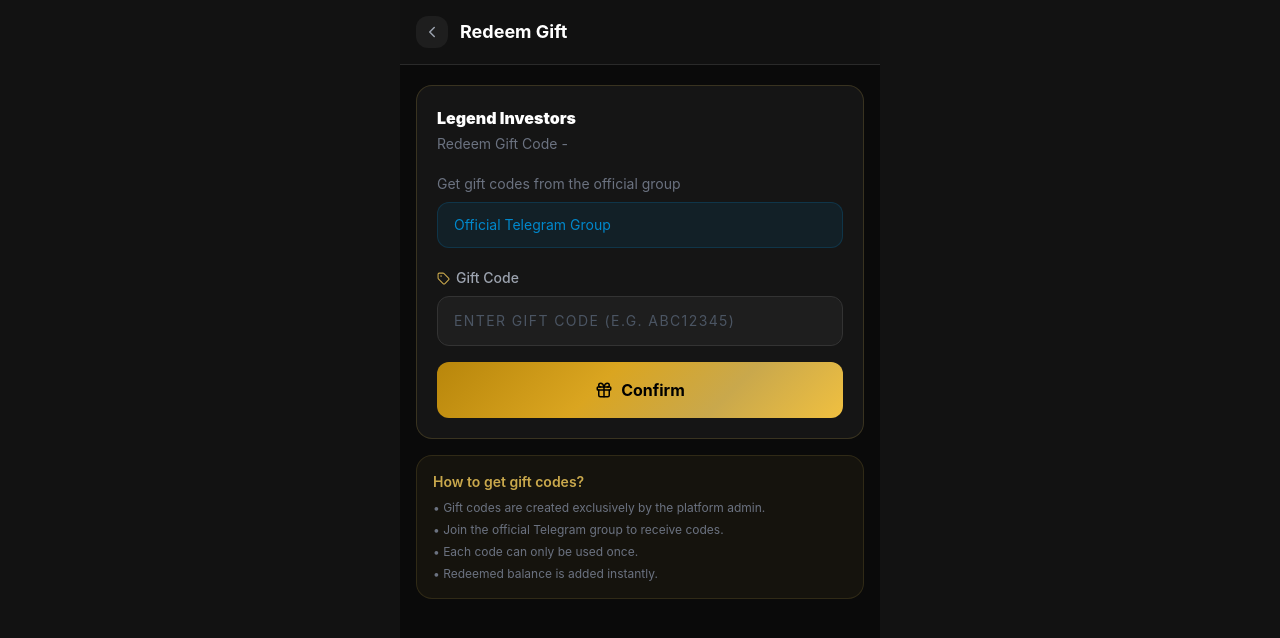
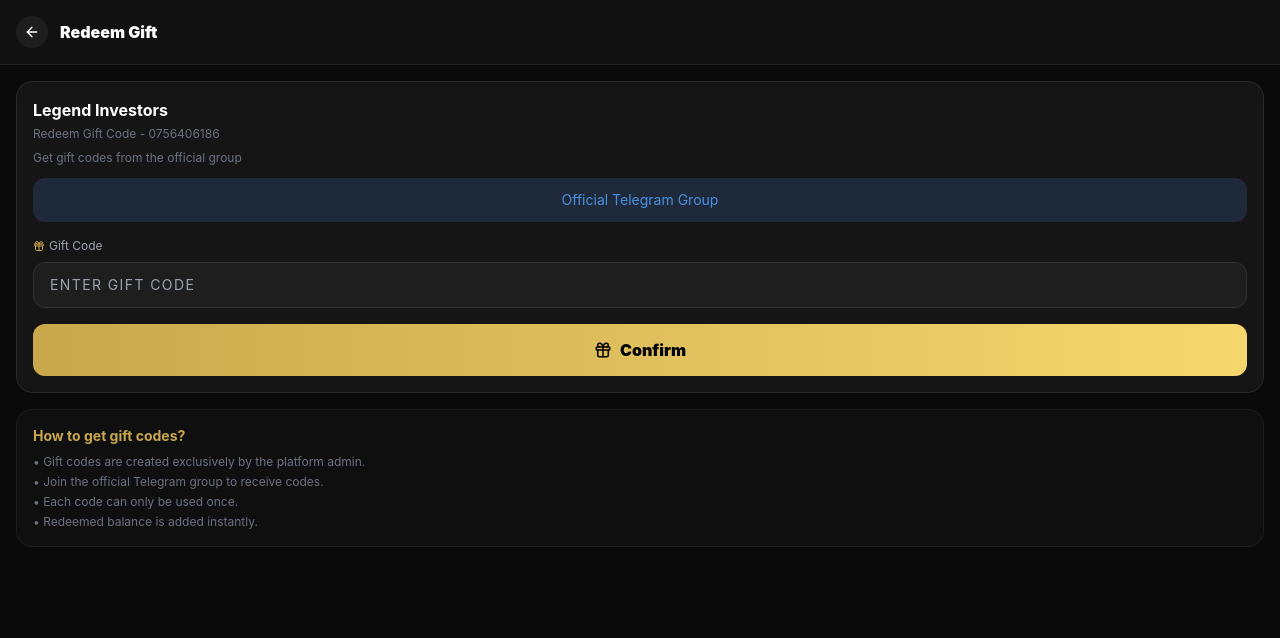
Before and after one commit to legendinvestors6-star/Legendsnvestors-9bkh56-37259-20261010, a React (Vite) app: page /redeem in a window 1280 px wide. Shown: the top 638 px of the page. Built offline with nearby package versions, Linux system fonts and the light colour scheme; no server answers; sample sign-in values are in the browser's storage.

Commit message:
Update RedeemGiftPage.tsx

```diff
--- a/src/pages/RedeemGiftPage.tsx
+++ b/src/pages/RedeemGiftPage.tsx
@@ -1,104 +1,131 @@
 import { useState } from 'react';
-import { ChevronLeft, Gift, Tag } from 'lucide-react';
 import { useNavigate } from 'react-router-dom';
 import { toast } from 'sonner';
-import { redeemGiftCode, formatUGX } from '@/lib/storage';
-import { TELEGRAM_LINK } from '@/constants/products';
+import { Gift, ArrowLeft } from 'lucide-react';
+import { createClient } from '@supabase/supabase-js';
+import { formatUGX } from '@/lib/storage';
 
-function getSupaUser() {
-  try {
-    const raw = localStorage.getItem('legend_user');
-    if (!raw) return null;
-    const u = JSON.parse(raw);
-    return { id: u.id, phone: u.phone, balance: u.balance||0, referral_code: u.referral_code };
-  } catch { return null; }
-}
+const supabase = createClient(
+  import.meta.env.VITE_SUPABASE_URL,
+  import.meta.env.VITE_SUPABASE_ANON_KEY
+);
 
 export default function RedeemGiftPage() {
   const navigate = useNavigate();
-  const [currentUser] = useState(() => getSupaUser());
-  const [code, setCode] = useState('');
+  const [giftCodeInput, setGiftCodeInput] = useState('');
   const [loading, setLoading] = useState(false);
 
-  if (!currentUser) { navigate('/login'); return null; }
+  // Get current user from localStorage
+  const getCurrentUser = () => {
+    try {
+      const raw = localStorage.getItem('legend_user');
+      if (!raw) return null;
+      return JSON.parse(raw);
+    } catch { return null; }
+  };
+  const currentUser = getCurrentUser();
 
-  const handleRedeem = () => {
-    if (!code.trim()) { toast.error('Please enter a gift code'); return; }
+  // ===== THIS IS WHERE YOUR CODE GOES - REPLACE YOUR OLD FUNCTION WITH THIS =====
+  const handleRedeem = async () => {
+    const code = giftCodeInput.toUpperCase().trim();
+    if(!code) return toast.error('Enter code');
+    if(!currentUser) return toast.error('Please login first');
+
     setLoading(true);
-    setTimeout(() => {
-      const result = redeemGiftCode(currentUser.id, code.trim().toUpperCase());
-      if (result.success) {
-        toast.success(`Gift code redeemed! +${formatUGX(result.amount || 0)}`);
-        setCode('');
-        // refresh balance
-        const raw = localStorage.getItem('legend_user');
-        if (raw) {
-          const updated = JSON.parse(raw);
-          console.log('New balance:', updated.balance);
-        }
-      } else {
-        toast.error(result.message);
-      }
+
+    // Check Supabase - CLOUD, works for ALL users
+    const { data, error } = await supabase.from('gift_codes').select('*').eq('code', code).single();
+
+    if(error || !data) {
+      toast.error(`Invalid code: ${code}`);
       setLoading(false);
-    }, 600);
+      return;
+    }
+    if(data.used_by) {
+      toast.error('Code already used');
+      setLoading(false);
+      return;
+    }
+
+    // Mark used + add balance
+    const { error: updateError } = await supabase.from('gift_codes').update({
+      used_by: currentUser.id,
+      used_at: new Date().toISOString()
+    }).eq('id', data.id);
+
+    if (updateError) {
+      toast.error('Failed to redeem');
+      setLoading(false);
+      return;
+    }
+
+    // Add balance to user
+    const newBalance = (currentUser.balance || 0) + data.amount;
+    await supabase.from('users').update({ balance: newBalance }).eq('id', currentUser.id);
+
+    // Update local storage too
+    try {
+      const updated = { ...currentUser, balance: newBalance };
+      localStorage.setItem('legend_user', JSON.stringify(updated));
+    } catch {}
+
+    toast.success(`Redeemed ${formatUGX(data.amount)}!`);
+    setGiftCodeInput('');
+    setLoading(false);
   };
+  // ===== END OF YOUR FUNCTION =====
 
   return (
-    <div className="app-container min-h-screen" style={{ background: '#0a0a0a' }}>
-      <div className="flex items-center gap-3 p-4" style={{ background: '#111111', borderBottom: '1px solid #2a2a2a' }}>
-        <button onClick={() => navigate(-1)} className="w-8 h-8 rounded-xl flex items-center justify-center" style={{ background: '#1e1e1e' }}>
-          <ChevronLeft size={18} className="text-gray-400" />
+    <div className="min-h-screen bg-[#0a0a0a] text-white">
+      <div className="flex items-center gap-3 p-4 bg-[#111] border-b border-[#222]">
+        <button onClick={() => navigate(-1)} className="w-8 h-8 rounded-full bg-[#1e1e1e] flex items-center justify-center">
+          <ArrowLeft size={16} />
         </button>
-        <div className="flex items-center gap-2">
-          <h1 className="text-white font-bold text-lg">Redeem Gift</h1>
-        </div>
+        <h1 className="font-black">Redeem Gift</h1>
       </div>
 
-      <div className="px-4 mt-5 space-y-4">
-        <div className="rounded-2xl p-5" style={{ background: '#151515', border: '1px solid rgba(201,168,76,0.2)' }}>
-          <h2 className="font-black text-white mb-1">Legend Investors</h2>
-          <p className="text-gray-500 text-sm mb-5">Redeem Gift Code - {currentUser.phone}</p>
+      <div className="p-4 space-y-4">
+        <div className="bg-[#151515] border border-[#2a2a2a] rounded-2xl p-4 space-y-4">
+          <div>
+            <p className="font-bold">Legend Investors</p>
+            <p className="text-xs text-gray-500 mt-1">Redeem Gift Code - 0756406186</p>
+            <p className="text-xs text-gray-500 mt-2">Get gift codes from the official group</p>
+            <a href="#" className="mt-3 block w-full text-center py-3 rounded-xl bg-[#1e2a3a] text-[#4a90e2] text-sm">Official Telegram Group</a>
+          </div>
 
-          <p className="text-sm text-gray-500 mb-2">Get gift codes from the official group</p>
-          <a href={TELEGRAM_LINK} target="_blank" rel="noopener noreferrer"
-            className="flex items-center gap-2 rounded-xl px-4 py-3 mb-5"
-            style={{ background: 'rgba(0,136,204,0.1)', border: '1px solid rgba(0,136,204,0.2)' }}>
-            <span className="text-[#0088cc] text-sm">Official Telegram Group</span>
-          </a>
-
-          <div className="mb-4">
-            <label className="text-sm font-medium text-gray-400 mb-2 block flex items-center gap-1.5">
-              <Tag size={13} className="text-[#c9a84c]" /> Gift Code
+          <div className="space-y-2">
+            <label className="text-xs text-gray-400 flex items-center gap-1">
+              <Gift size={12} className="text-[#c9a84c]" /> Gift Code
             </label>
             <input
-              type="text"
-              value={code}
-              onChange={e => setCode(e.target.value.toUpperCase())}
-              placeholder="Enter gift code (e.g. ABC12345)"
+              value={giftCodeInput}
+              onChange={(e) => setGiftCodeInput(e.target.value.toUpperCase())}
+              placeholder="Enter gift code"
               autoComplete="off"
               autoCorrect="off"
               spellCheck={false}
-              autoCapitalize="off"
-              className="w-full rounded-xl px-4 py-3.5 text-sm outline-none text-white uppercase tracking-widest placeholder-gray-600"
-              style={{ background: '#1e1e1e', border: '1.5px solid #333' }}
+              className="w-full bg-[#1e1e1e] border border-[#333] rounded-xl px-4 py-3 text-sm outline-none uppercase tracking-widest"
             />
           </div>
 
-          <button onClick={handleRedeem} disabled={loading}
-            className="w-full gold-gradient py-4 rounded-xl font-bold text-black disabled:opacity-60 flex items-center justify-center gap-2">
+          <button
+            onClick={handleRedeem}
+            disabled={loading}
+            className="w-full bg-gradient-to-r from-[#c9a84c] to-[#f5d76e] text-black font-black py-3.5 rounded-xl flex items-center justify-center gap-2"
+          >
             <Gift size={18} />
-            {loading? 'Redeeming...' : 'Confirm'}
+            {loading ? 'Checking...' : 'Confirm'}
           </button>
         </div>
 
-        <div className="rounded-2xl p-4" style={{ background: 'rgba(201,168,76,0.06)', border: '1px solid rgba(201,168,76,0.15)' }}>
-          <p className="text-[#c9a84c] text-sm font-semibold mb-2">How to get gift codes?</p>
-          <div className="space-y-1.5 text-xs text-gray-500">
-            <p>• Gift codes are created exclusively by the platform admin.</p>
-            <p>• Join the official Telegram group to receive codes.</p>
-            <p>• Each code can only be used once.</p>
-            <p>• Redeemed balance is added instantly.</p>
-          </div>
+        <div className="bg-[#151515]/50 border border-[#2a2a2a]/50 rounded-2xl p-4">
+          <p className="text-[#c9a84c] text-sm font-bold">How to get gift codes?</p>
+          <ul className="text-xs text-gray-500 mt-2 space-y-1">
+            <li>• Gift codes are created exclusively by the platform admin.</li>
+            <li>• Join the official Telegram group to receive codes.</li>
+            <li>• Each code can only be used once.</li>
+            <li>• Redeemed balance is added instantly.</li>
+          </ul>
         </div>
       </div>
     </div>
```
